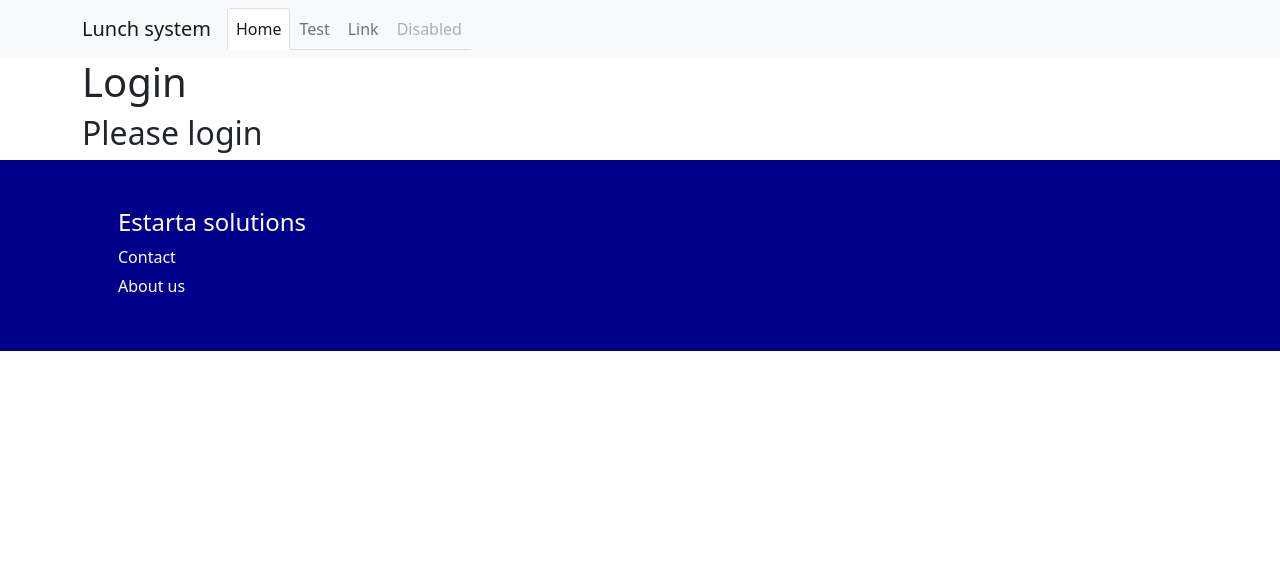
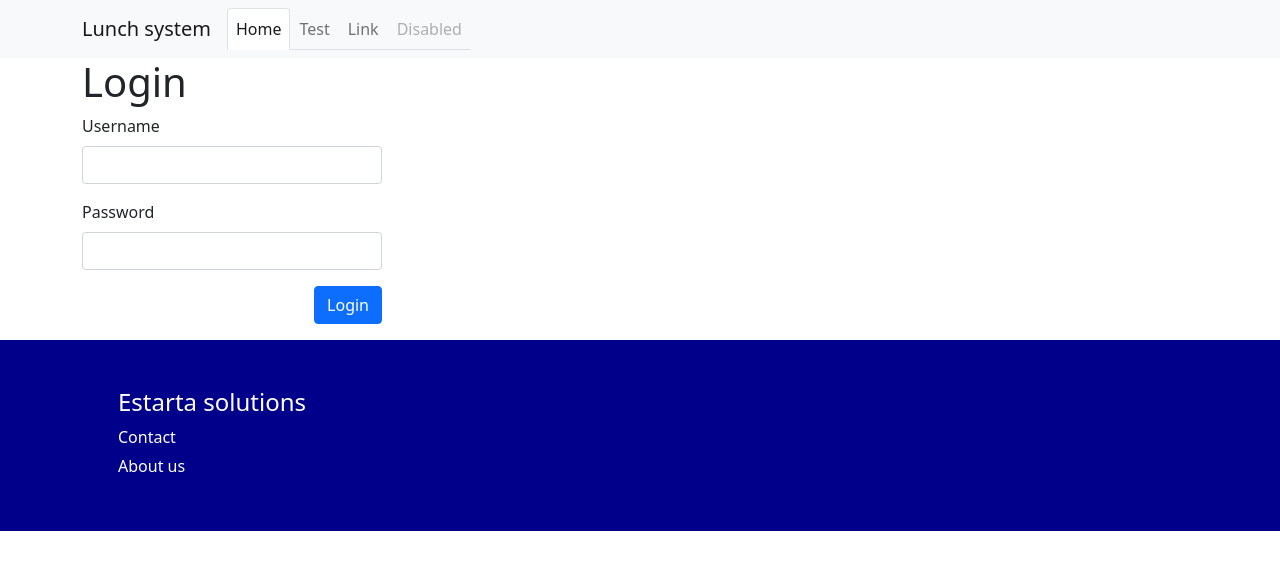
Before and after one commit to tonivuc/demoproject, a React (Create React App) app in the folder frontend/: page / in a window 1280 px wide. Shown: the top 570 px of the page. Built offline with nearby package versions, Linux system fonts and the light colour scheme.

Commit message:
Added static login form

```diff
--- a/frontend/src/App.js
+++ b/frontend/src/App.js
@@ -9,6 +9,7 @@ import PageFrame from "./components/pageFrame";
 import ContentFrame from "./components/contentFrame";
 import AuthProvider from "./components/authProvider";
 import ProtectedRoute from "./components/protectedRoute";
+import Login from "./pages/login";
 
 function App() {
   return (
@@ -20,7 +21,7 @@ function App() {
               index
               element={
                 <ContentFrame pageTitle="Login">
-                  <h2>Please login</h2>
+                  <Login className="container-sm" />
                 </ContentFrame>
               }
             />
--- a/frontend/src/components/contentFrame.jsx
+++ b/frontend/src/components/contentFrame.jsx
@@ -3,7 +3,7 @@ import { Container } from "react-bootstrap";
 
 export default function ContentFrame({ children, pageTitle }) {
   return (
-    <Container>
+    <Container className="pb-3">
       <header>
         <h1>{pageTitle}</h1>
       </header>
--- /dev/null
+++ b/frontend/src/pages/login.jsx
@@ -0,0 +1,26 @@
+import { Form } from "react-bootstrap";
+import Button from "react-bootstrap/Button";
+
+function Login() {
+  return (
+    <Form style={{ maxWidth: "300px" }}>
+      <Form.Group className="mb-3" controlId="exampleForm.ControlInput1">
+        <Form.Label>Username</Form.Label>
+        <Form.Control type="text" />
+      </Form.Group>
+      <Form.Label htmlFor="inputPassword5">Password</Form.Label>
+      <Form.Control
+        type="password"
+        id="inputPassword5"
+        aria-describedby="passwordHelpBlock"
+      />
+      <div className="d-flex justify-content-end">
+        <Button className="mt-3" type="submit">
+          Login
+        </Button>
+      </div>
+    </Form>
+  );
+}
+
+export default Login;
```
